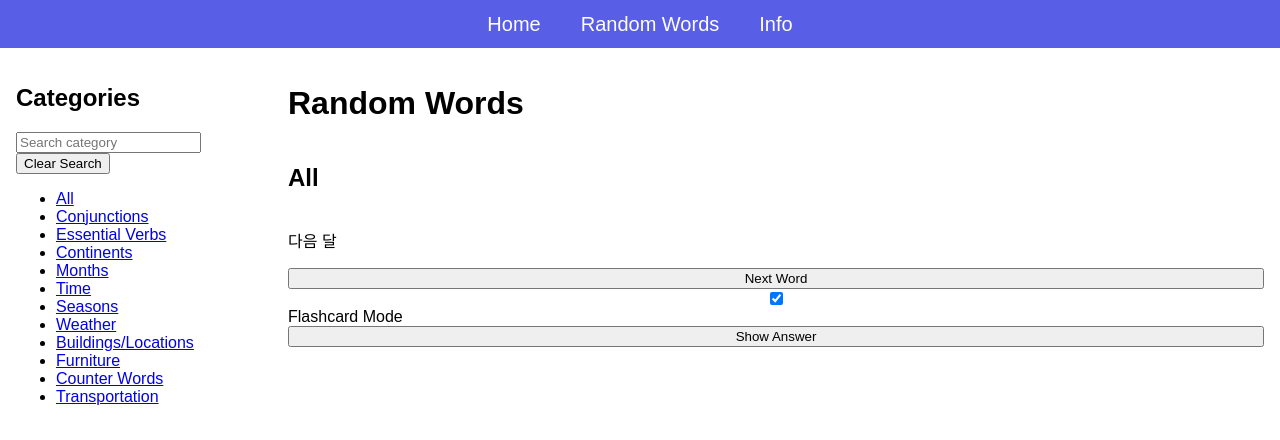
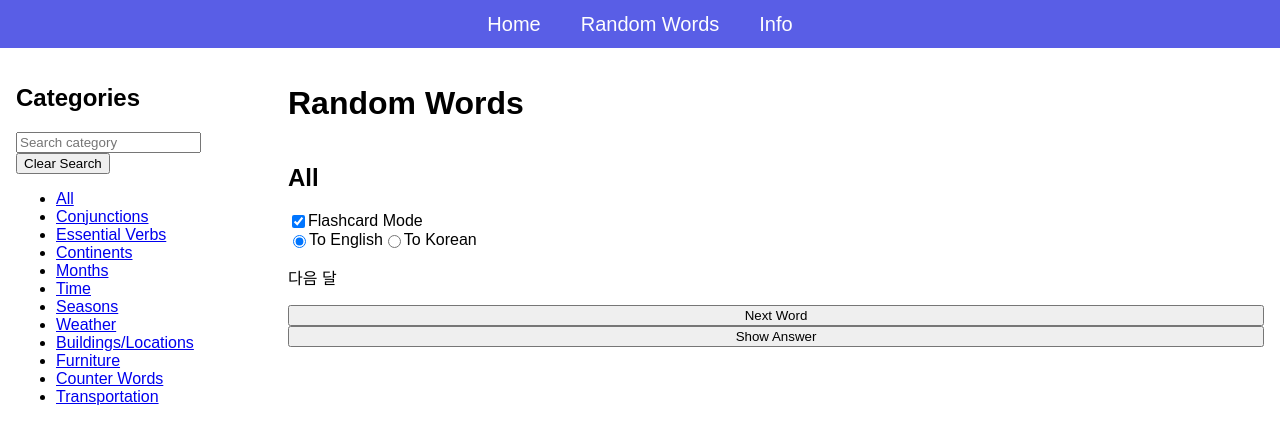
Before and after one commit to DanielHearn/korean-handbook, a Vue app in the folder korean-handbook/: page /random-words/all in a window 1280 px wide. Both pictures are taken after a click on the checkbox "Flashcard Mode". Shown: the top 440 px of the page. Built offline with nearby package versions, Linux system fonts and the light colour scheme; a web font is replaced by a local one.

Commit message:
Add random word language direction

```diff
--- a/korean-handbook/src/views/RandomWords.vue
+++ b/korean-handbook/src/views/RandomWords.vue
@@ -19,13 +19,37 @@
     <main-panel>
       <h1>Random Words</h1>
       <h2>{{ category.name }}</h2>
+      <div style="display: flex;">
+        <input id="flashcardModeToggle" type="checkbox" v-model="flashcardMode" />
+        <label for="flashcardModeToggle">Flashcard Mode</label>
+      </div>
+      <div style="display: flex;" v-if="flashcardMode">
+        <div style="display: flex;">
+          <input
+            id="languageDirectionToggle"
+            type="radio"
+            value="toEnglish"
+            v-model="languageDirection"
+          />
+          <label for="languageDirectionToggle">To English</label>
+        </div>
+        <div style="display: flex;">
+          <input
+            id="languageDirectionToggle"
+            type="radio"
+            value="toKorean"
+            v-model="languageDirection"
+          />
+          <label for="languageDirectionToggle">To Korean</label>
+        </div>
+      </div>
       <div v-if="flashcardMode">
         <div>
-          <p v-if="wordDirection === 'toEnglish'">{{ koreanWord }}</p>
+          <p v-if="languageDirection === 'toEnglish'">{{ koreanWord }}</p>
           <p v-else>{{ englishWord }}</p>
         </div>
         <div v-if="showAnswer">
-          <p v-if="wordDirection === 'toEnglish'">{{ englishWord }}</p>
+          <p v-if="languageDirection === 'toEnglish'">{{ englishWord }}</p>
           <p v-else>{{ koreanWord }}</p>
         </div>
       </div>
@@ -38,8 +62,6 @@
         </div>
       </div>
       <button @click="generateWord">Next Word</button>
-      <input id="flashcardModeToggle" type="checkbox" v-model="flashcardMode" />
-      <label for="flashcardModeToggle">Flashcard Mode</label>
       <button v-if="flashcardMode" :disabled="showAnswer" @click="showAnswer = true">Show Answer</button>
     </main-panel>
   </div>
@@ -71,7 +93,7 @@ export default {
       englishWord: "",
       koreanWord: "",
       flashcardMode: false,
-      wordDirection: "toEnglish",
+      languageDirection: "toEnglish",
       showAnswer: false
     };
   },
```
